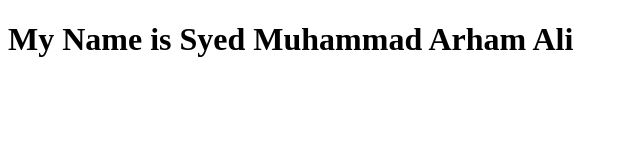
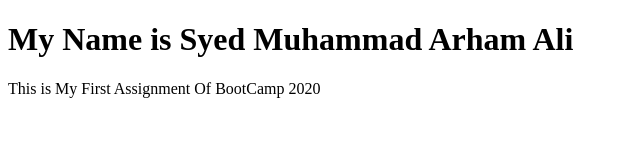
Before and after one commit to syedarhamali/bootcamp-assignments, a plain HTML site: page index.html in a window 1280 px wide. Shown: the whole page, without its empty margins (0-640 px from the left). Drawn offline with Linux system fonts and the light colour scheme.

Commit message:
Update index.html

```diff
--- a/index.html
+++ b/index.html
@@ -9,6 +9,7 @@
 
 <body>
     <h1>My Name is Syed Muhammad Arham Ali</h1>
+    <p>This is My First Assignment Of BootCamp 2020</p>
 </body>
 
 </html>
```
